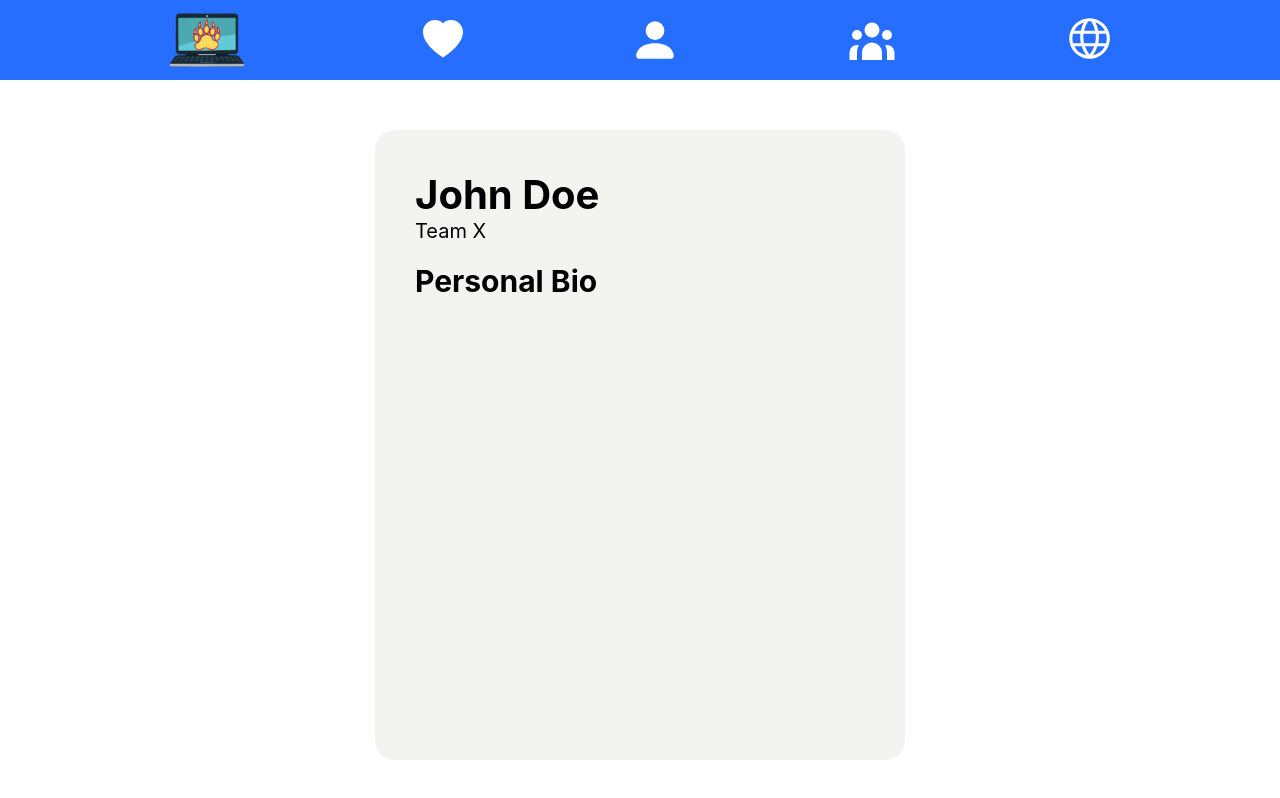
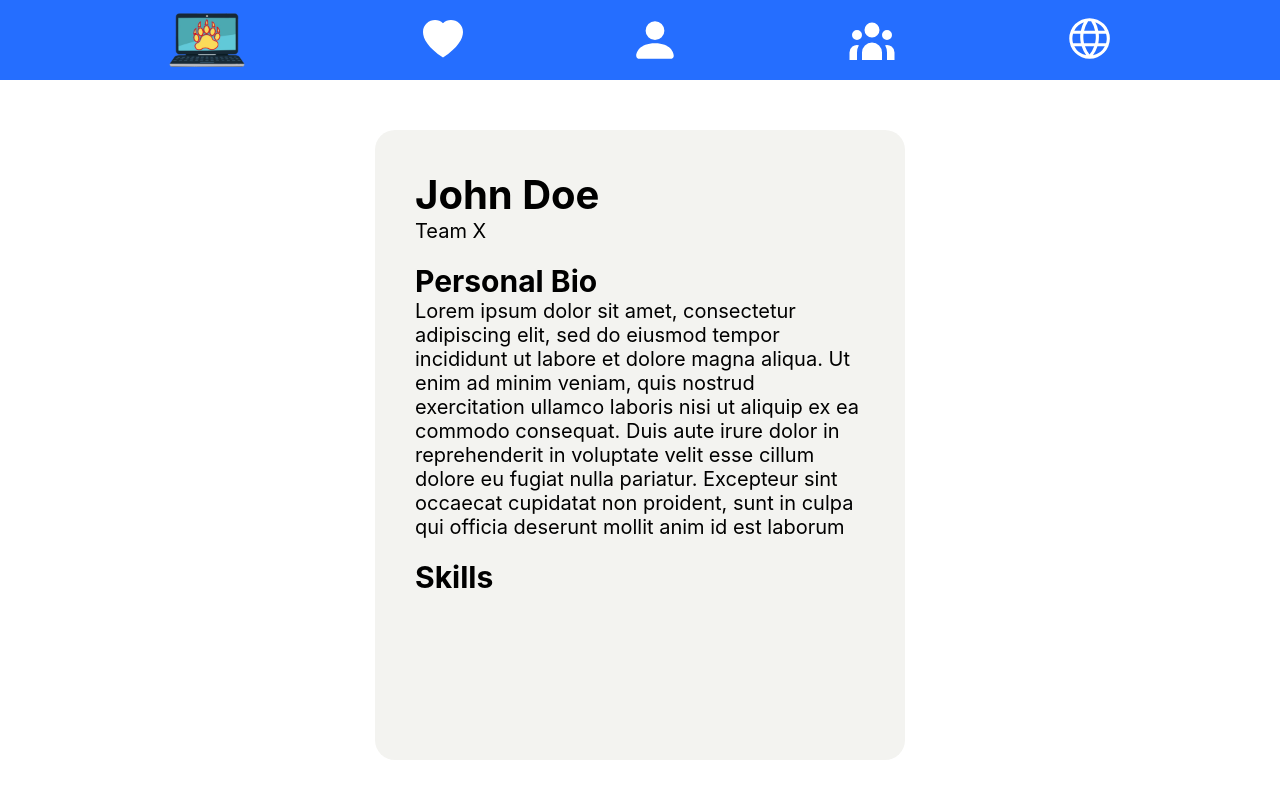
Before and after one commit to y-fysiks/htn-hatch, a React (Create React App) app in the folder client/: page /profile in a window 1280 px wide. Built offline with nearby package versions, Linux system fonts and the light colour scheme.

Commit message:
changed more profile stuff

```diff
--- a/client/src/Profile/Profile.elements.js
+++ b/client/src/Profile/Profile.elements.js
@@ -27,4 +27,17 @@
   font-size: 30px;
   font-weight: bold;
   margin-top: 20px;
+  margin-bottom: 0px;
 `
+
+export const Bio = styled.p`
+  font-size: 20px;
+  font-weight: normal;
+  margin-top: 0px;
+`
+export const SkillsHeader = styled.p`
+  font-size: 30px;
+  font-weight: bold;
+  margin-top: 20px;
+  margin-bottom: 0px;
+`
--- a/client/src/Profile/Profile.js
+++ b/client/src/Profile/Profile.js
@@ -5,7 +5,9 @@
   SampleDiv,
   MarginDiv,
   TeamNameP,
-  BioHeader
+  BioHeader,
+  Bio,
+  SkillsHeader
 } from './Profile.elements'
 
 const Profile = () => {
@@ -15,8 +17,9 @@
       <SampleDiv>John Doe
         <TeamNameP> Team X </TeamNameP>
         <BioHeader> Personal Bio </BioHeader>
+        <Bio> Lorem ipsum dolor sit amet, consectetur adipiscing elit, sed do eiusmod tempor incididunt ut labore et dolore magna aliqua. Ut enim ad minim veniam, quis nostrud exercitation ullamco laboris nisi ut aliquip ex ea commodo consequat. Duis aute irure dolor in reprehenderit in voluptate velit esse cillum dolore eu fugiat nulla pariatur. Excepteur sint occaecat cupidatat non proident, sunt in culpa qui officia deserunt mollit anim id est laborum </Bio>
+        <SkillsHeader> Skills </SkillsHeader>
       </SampleDiv>
-
     </>
   )
 }
```
